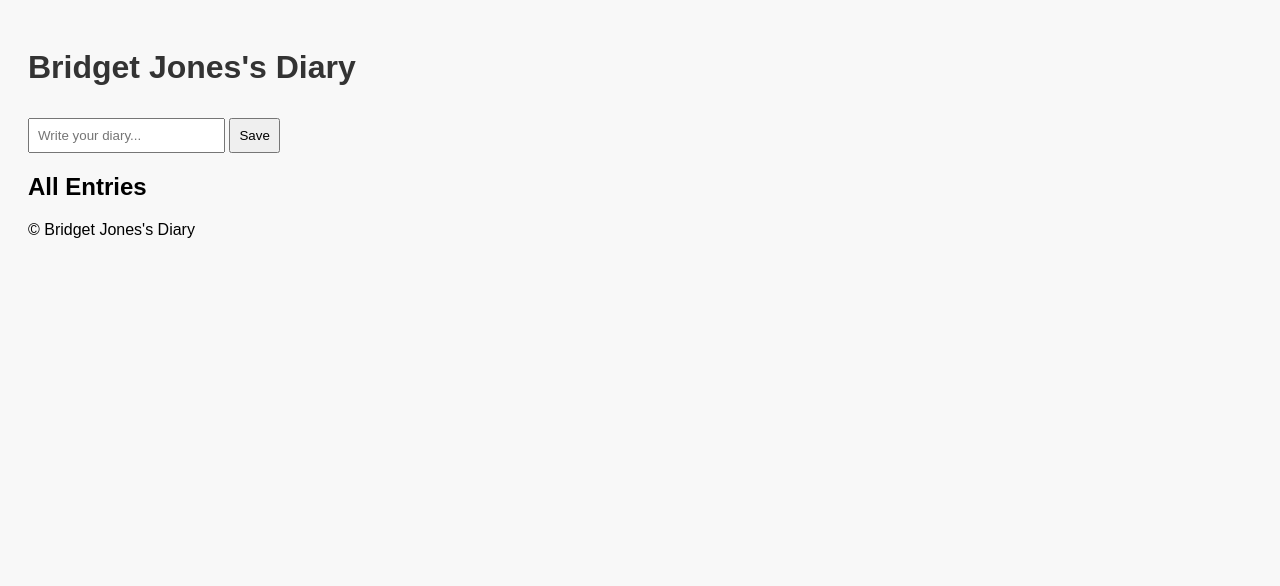
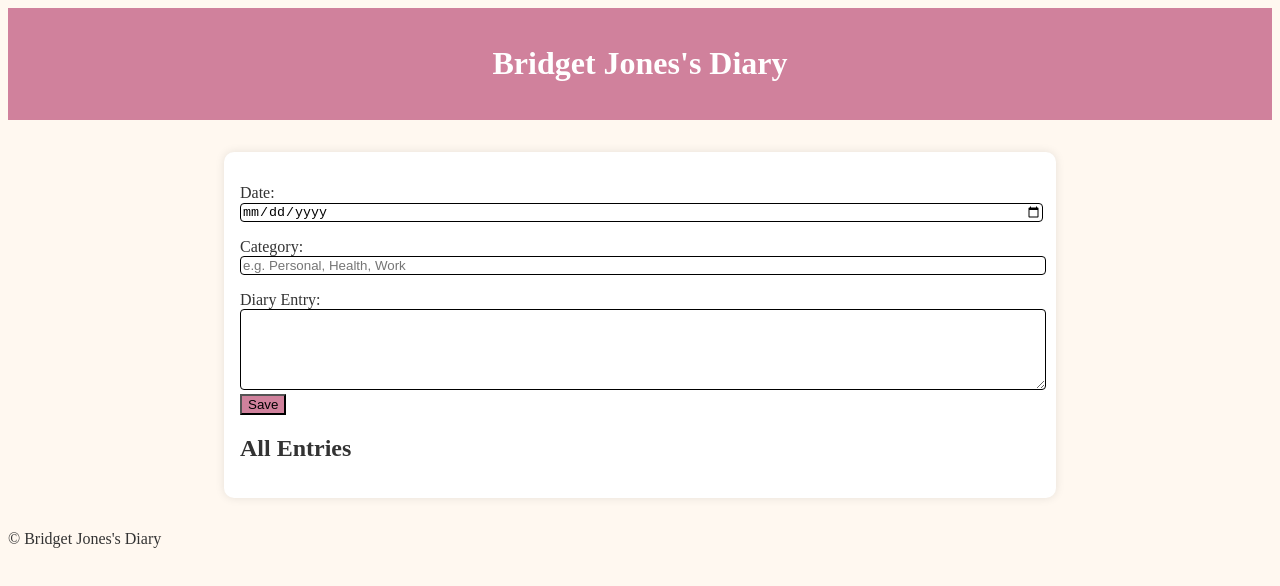
Before and after one commit to Tharanginy/Bridget-Jones-Diary, a plain HTML site: page client/index.html in a window 1280 px wide. Drawn offline with Linux system fonts and the light colour scheme.

Commit message:
added read me

```diff
--- a/client/index.html
+++ b/client/index.html
@@ -14,7 +14,14 @@
     <main>
         <section>
             <form id="entryForm">
-                <input type="text" name="entry" placeholder="Write your diary..." required>
+                <label for="date">Date:</label>
+                <input type="date" id="date" name="date" required />
+
+                <label for="category">Category:</label>
+                <input type="text" id="category" name="category" placeholder="e.g. Personal, Health, Work" required />
+
+                <label for="content">Diary Entry:</label>
+                <textarea id="content" name="content" rows="5" required></textarea>
                 <button type="submit">Save</button>
             </form>
         </section>
--- a/client/script.js
+++ b/client/script.js
@@ -5,6 +5,13 @@
   const entry = e.target.entry.value;
   const category = form.category.value;
   alert("Diary entry saved: " + entry);
+  alert(`Timestamp: ${e.timeStamp}`);
+  e.preventDefault();
 });
 
 const entriesContainer = document.getElementById('entriesContainer');
+fetch("/")
+  .then(res => res.json())
+  .then(entries => {
+    entries.forEach(addEntryToPage);
+  });
--- a/client/styles.css
+++ b/client/styles.css
@@ -1,14 +1,38 @@
 body {
-  font-family: Arial, sans-serif;
-  background-color: #f8f8f8;
-  padding: 20px;
-}
-
-h1 {
+  background: #fff8f0;
   color: #333;
 }
 
-input, button {
-  margin-top: 10px;
-  padding: 8px;
+header {
+  background: #d0819c;
+  padding: 1em;
+  text-align: center;
+  color: white;
 }
+
+main {
+  max-width: 800px;
+  margin: 2em auto;
+  padding: 1em;
+  background: white;
+  border-radius: 10px;
+  box-shadow: 0 0 10px rgba(0, 0, 0, 0.1);
+}
+
+form label {
+  display: block;
+  margin-top: 1em;
+}
+
+input, textarea {
+  width: 100%;
+  padding: 0.5;
+  margin-top: 0.3;
+  border: 1px solid #000000;
+  border-radius: 4px;
+}
+
+button {
+  background: #d0819c;
+  cursor: pointer;
+}
```
Also changed, not shown: README.md.
